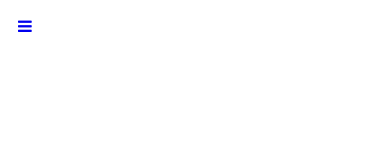
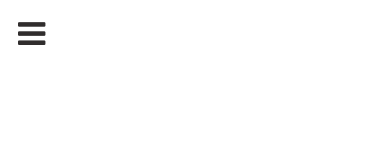
Before and after one commit to akabaker/ui-mobile-spike, an Angular app: page / in a window 390 px wide. Shown: the top 160 px of the page. Built offline with nearby package versions, Linux system fonts and the light colour scheme.

Commit message:
larger bargs

```diff
--- a/src/app/nav/nav.component.html
+++ b/src/app/nav/nav.component.html
@@ -1,7 +1,7 @@
 <nav>
     <div class="hamburger">
         <a href="javascript:void(0);" (click)="toggleMenu()">
-            <i class="fa fa-bars"></i>
+            <i class="fa fa-bars fa-2x"></i>
         </a>
     </div>
     <ul>
--- a/src/app/nav/nav.component.scss
+++ b/src/app/nav/nav.component.scss
@@ -7,11 +7,6 @@ ul {
     list-style: none;
     display: flex;
     justify-content: flex-end;
-
-    a {
-        text-decoration: none;
-        color: #302d2d
-    }
 
     a:hover {
         border-bottom: 4px solid black;
@@ -30,6 +25,13 @@ ul {
     li {
         padding-left: 5em;
     }
+
+    a {
+        text-decoration: none;
+        color: #302d2d;
+        font-size: 22px !important;
+    }
+
     li:last-child {
         padding-right: 5em;
     }
@@ -45,6 +47,11 @@ ul {
         flex-direction: column;
     }
 
+    a {
+        text-decoration: none;
+        color: #302d2d;
+    }
+
     li {
         display: none;
     }
```
